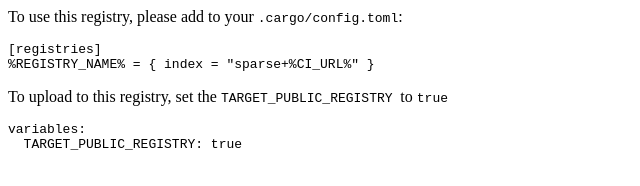
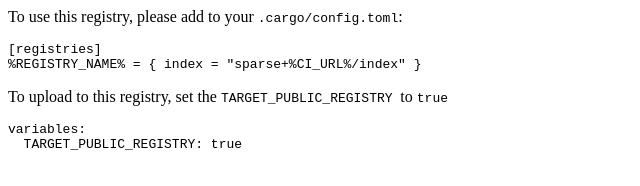
Before and after one commit to xetqL/registry, a plain HTML site: page index.html in a window 1280 px wide. Shown: the full height of the page, 0-640 px from the left. Drawn offline with Linux system fonts and the light colour scheme.

Commit message:
fix: index.html and registry link

```diff
--- a/index.html
+++ b/index.html
@@ -6,7 +6,7 @@
     </p>
     <pre>
 [registries]
-%REGISTRY_NAME% = { index = "sparse+%CI_URL%" }
+%REGISTRY_NAME% = { index = "sparse+%CI_URL%/index" }
 </pre>
 
 <p> To upload to this registry, set the <code> TARGET_PUBLIC_REGISTRY </code> to <code> true </code> </p>
```
Also changed, not shown: 1 other file.
